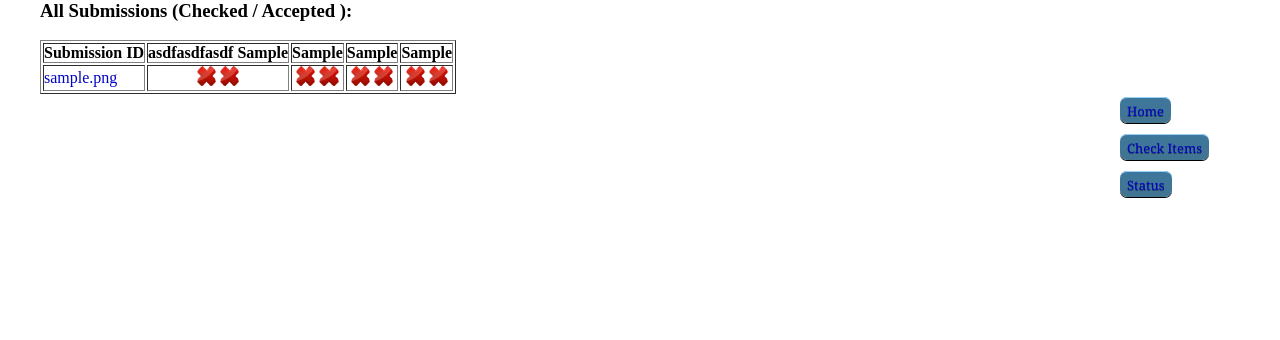
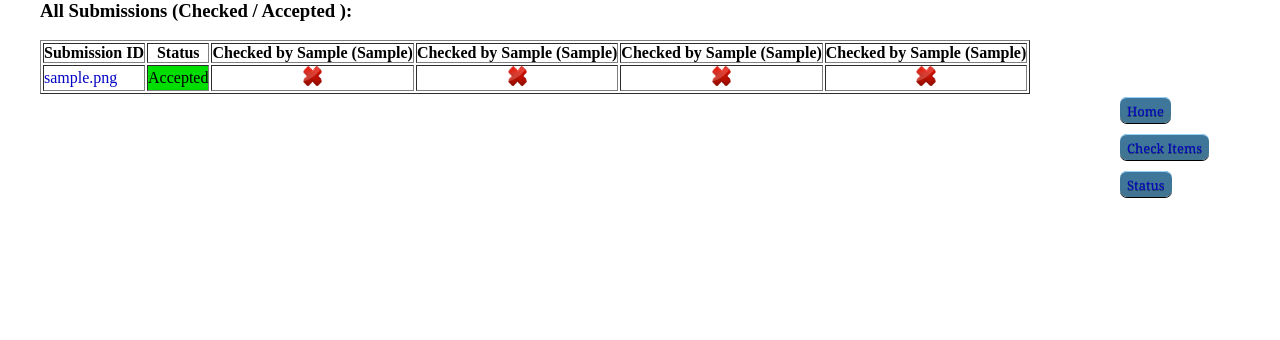
Before and after one commit to entrymissing/MatrixEvaluation, a Django app: template templates/checkStatus.html in a window 1280 px wide. Shown: the part 91-431 px from the top of the page. Run offline with Django 3.2, Linux system fonts and the light colour scheme; tables that the repository leaves empty hold one stand-in row (values such as "Sample post"); the template is opened without the code that fills it: values that come from a table or form of the project are taken from there, most other values are stand-ins (such as "Sample title", 1, 10 or a date in 2020); some libraries are stand-ins or nearby versions.

Commit message:
Added Status view

```diff
--- a/MatrixEvaluation/urls.py
+++ b/MatrixEvaluation/urls.py
@@ -15,6 +15,7 @@ urlpatterns = patterns('',
     url(r'^interface/setCookie$', views.setCookie, name='setCookie'),
     url(r'^interface/submitAnswer$', views.submitAnswer, name='submitAnswer'),
     url(r'^checkStatus$', views.checkStatus, name='checkStatus'),
+    url(r'^viewAccepted$', views.viewAccepted, name='viewAccepted'),
 
     url(r'^adminTools/updateDB$', views.updateDB, name='updateDB'),
     url(r'^login$', views.loginUser, name='loginUser'),
--- a/evalServer/admin.py
+++ b/evalServer/admin.py
@@ -2,7 +2,7 @@ from django.contrib import admin
 from evalServer.models import MatrixItem, IntegrityCheck, MatrixAnswer
 
 class MatrixItemAdmin(admin.ModelAdmin):
-	list_display = ('fileID', 'name', 'email')
+	list_display = ('fileID', 'name', 'email', 'status')
 
 class MatrixAnswerAdmin(admin.ModelAdmin):
 	list_display = ('matrixItem', 'userName', 'timeTaken')
--- a/evalServer/models.py
+++ b/evalServer/models.py
@@ -13,6 +13,7 @@ class MatrixItem(models.Model):
     filesize = models.IntegerField()
     filetype = models.CharField(max_length = 50)
     explanation = models.TextField()
+    status = models.CharField(max_length = 50)
 
     def checkedByUser(self, rater):
         try:
--- a/templates/checkStatus.html
+++ b/templates/checkStatus.html
@@ -4,24 +4,32 @@
 <table border="1">
 	<tr>
 	<th>Submission ID</th>
-	<th>asdfasdfasdf {{ checkerNames.0 }}</th>
-	<th>{{ checkerNames.1 }}</th>
-	<th>{{ checkerNames.2 }}</th>
-	<th>{{ checkerNames.3 }}</th>
+	<th>Status</th>
+	<th>Checked by {{ checkerNames.0 }} ({{ checkerCounts.0 }})</th>
+	<th>Checked by {{ checkerNames.1 }} ({{ checkerCounts.1 }})</th>
+	<th>Checked by {{ checkerNames.2 }} ({{ checkerCounts.2 }})</th>
+	<th>Checked by {{ checkerNames.3 }} ({{ checkerCounts.3 }})</th>
 	</tr>
 	{% for curSubmission in allMatrixItems %}
 	<tr>
 		<td><a href="/integrityCheck/{{ curSubmission.fileID }}">{{ curSubmission.fileID }}</a></td>
+		<td
+		{% if curSubmission.status == 'Accepted' %}
+		bgcolor="#00DD00"
+		{% endif %}
+		{% if curSubmission.status == 'Rejected' %}
+		bgcolor="#DD0000"
+		{% endif %}
+		{% if curSubmission.status == 'Pending' %}
+		bgcolor="#FFDD00"
+		{% endif %}
+
+		>{{ curSubmission.status }}</td>
 		<td>
 		{% if curSubmission.checked.0 %}
 			<center><img src="{{ STATIC_URL }}images/done_icon.png" height="20">
 		{% else %}
 			<center><img src="{{ STATIC_URL }}images/redx_icon.png" height="20">
-		{% endif %}
-		{% if curSubmission.accepted.0 %}
-			<img src="{{ STATIC_URL }}images/done_icon.png" height="20"></center>
-		{% else %}
-			<img src="{{ STATIC_URL }}images/redx_icon.png" height="20"></center>
 		{% endif %}
 		</td>
 		<td>
@@ -30,22 +38,12 @@
 		{% else %}
 			<center><img src="{{ STATIC_URL }}images/redx_icon.png" height="20">
 		{% endif %}
-		{% if curSubmission.accepted.1 %}
-			<img src="{{ STATIC_URL }}images/done_icon.png" height="20"></center>
-		{% else %}
-			<img src="{{ STATIC_URL }}images/redx_icon.png" height="20"></center>
-		{% endif %}
 		</td>
 		<td>
 		{% if curSubmission.checked.2 %}
 			<center><img src="{{ STATIC_URL }}images/done_icon.png" height="20">
 		{% else %}
 			<center><img src="{{ STATIC_URL }}images/redx_icon.png" height="20">
-		{% endif %}
-		{% if curSubmission.accepted.2 %}
-			<img src="{{ STATIC_URL }}images/done_icon.png" height="20"></center>
-		{% else %}
-			<img src="{{ STATIC_URL }}images/redx_icon.png" height="20"></center>
 		{% endif %}
 		</td>
 		<td>
@@ -54,11 +52,6 @@
 		{% else %}
 			<center><img src="{{ STATIC_URL }}images/redx_icon.png" height="20">
 		{% endif %}
-		{% if curSubmission.accepted.3 %}
-			<img src="{{ STATIC_URL }}images/done_icon.png" height="20"></center>
-		{% else %}
-			<img src="{{ STATIC_URL }}images/redx_icon.png" height="20"></center>
-		{% endif %}
 		</td>
 	</tr>
 	{% endfor %}
```
Also changed, not shown: evalServer/views.py (+44 -16 lines), templates/frontpage.html (+14 -3 lines).
